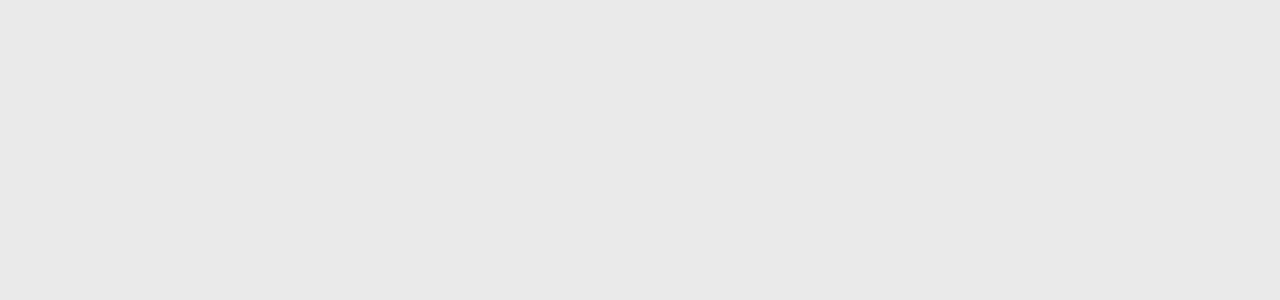
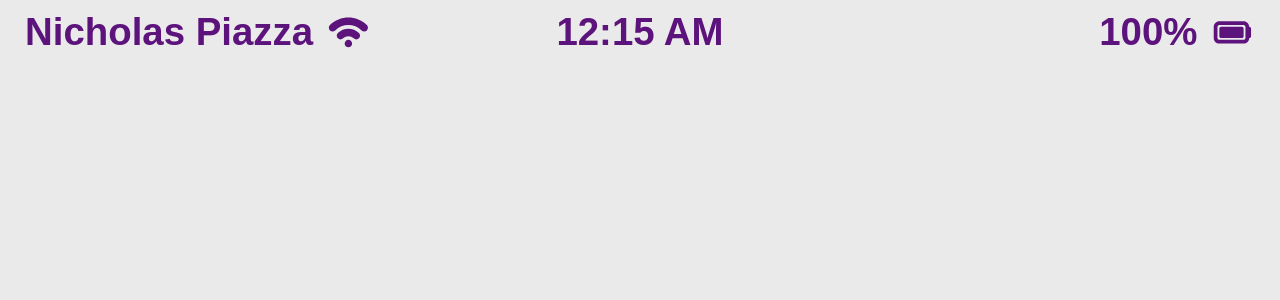
Before and after one commit to airpiazza/personal-website, a React (Create React App) app: page / in a window 1280 px wide. Shown: the top 300 px of the page. Built offline with nearby package versions, Linux system fonts and the light colour scheme; a web font is replaced by a local one.

Commit message:
home screen top bar

```diff
--- /dev/null
+++ b/src/organisms/HomeScreenTopBar.js
@@ -0,0 +1,47 @@
+import Time from "../molecules/Time";
+import TopBarGroup from "../molecules/TopBarGroup";
+
+const HomeScreenTopBar = () => {
+    return (
+        <>
+            <div style={{
+                position: 'absolute',
+                top: 10,
+                left: 25
+            }}>
+                <TopBarGroup
+                    content='Nicholas Piazza'
+                    iconName='TiWiFi'
+                    iconColor='#5D137C'
+                />
+            </div>
+            <div style={{
+                position: 'absolute',
+                top: 10,
+                width: '100%',
+                textAlign: 'center'
+            }}>
+                <Time
+                    fontFamily='Pedestria-MVB'
+                    WebkitTextStroke='0vw #5D137C'
+                    fontSize='3vw'
+                    color='#5D137C'
+                    fontWeight={700}
+                />
+            </div>
+            <div style={{
+                position: 'absolute',
+                top: 10,
+                right: 25
+            }}>
+                <TopBarGroup
+                    content='100%'
+                    iconName='CgBatteryFull'
+                    iconColor='#5D137C'
+                />
+            </div>
+        </>
+    );
+}
+
+export default HomeScreenTopBar;
--- a/src/organisms/TopBar.js
+++ b/src/organisms/LockScreenTopBar.js
@@ -1,7 +1,7 @@
 import TopBarGroup from '../molecules/TopBarGroup'
 
-const TopBar = () => {
-    return(
+const LockScreenTopBar = () => {
+    return (
         <div style={{
             display: 'flex',
             justifyContent: 'space-between',
@@ -21,4 +21,4 @@
     );
 }
 
-export default TopBar;
+export default LockScreenTopBar;
--- a/src/pages/HomeScreenPage.js
+++ b/src/pages/HomeScreenPage.js
@@ -1,6 +1,9 @@
+import HomeScreenTopBar from '../organisms/HomeScreenTopBar';
+
 const HomeScreenPage = () => {
     return (
         <>
+            <HomeScreenTopBar />
         </>
     );
 }
--- a/src/pages/LockScreenPage.js
+++ b/src/pages/LockScreenPage.js
@@ -1,5 +1,5 @@
 import Time from "../molecules/Time";
-import TopBar from "../organisms/TopBar";
+import LockScreenTopBar from "../organisms/LockScreenTopBar";
 import ArrowTextGroup from "../molecules/ArrowTextGroup";
 
 const LockScreenPage = () => {
@@ -10,7 +10,7 @@
             justifyContent: 'space-between',
             height: '100vh'
         }}>
-            <TopBar />
+            <LockScreenTopBar />
             <Time
                 fontFamily='Pedestria-MVB'
                 WebkitTextStroke='1vw #5D137C'
```
